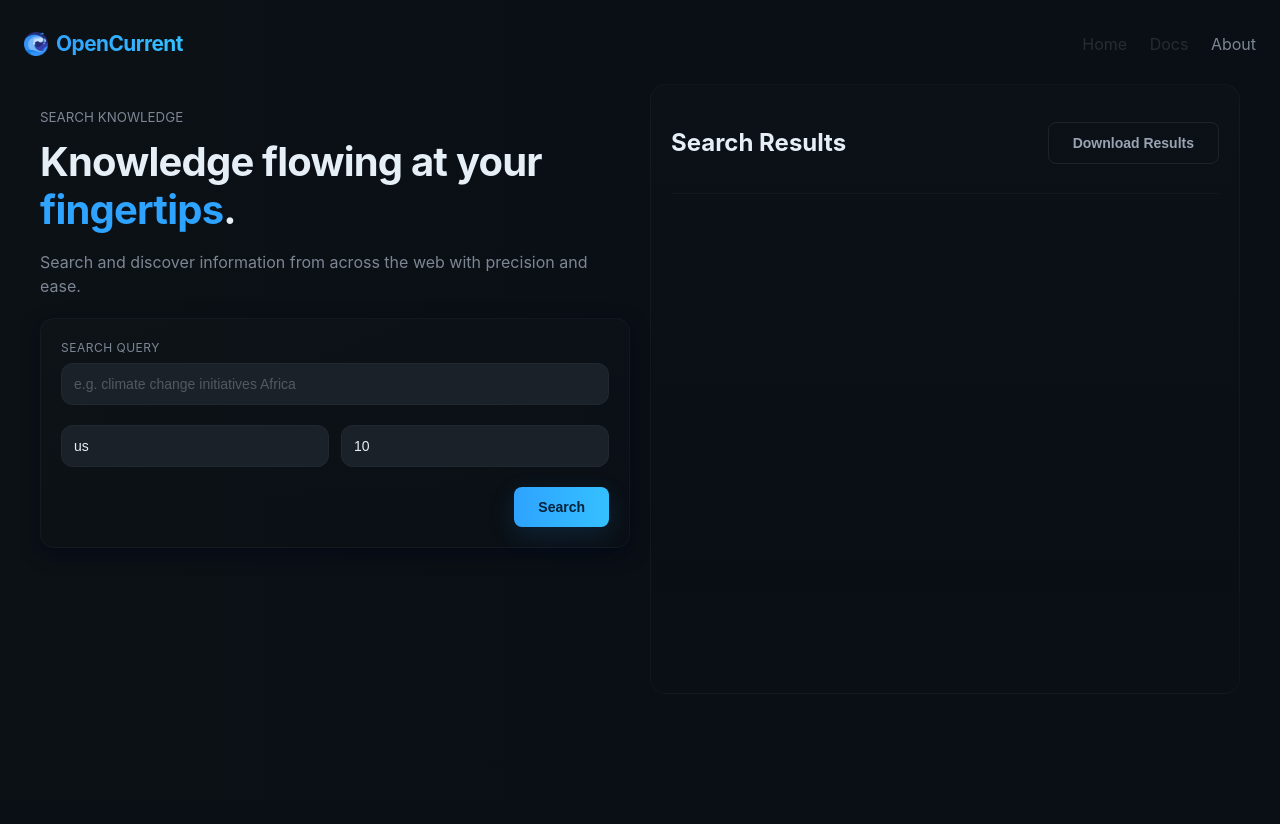
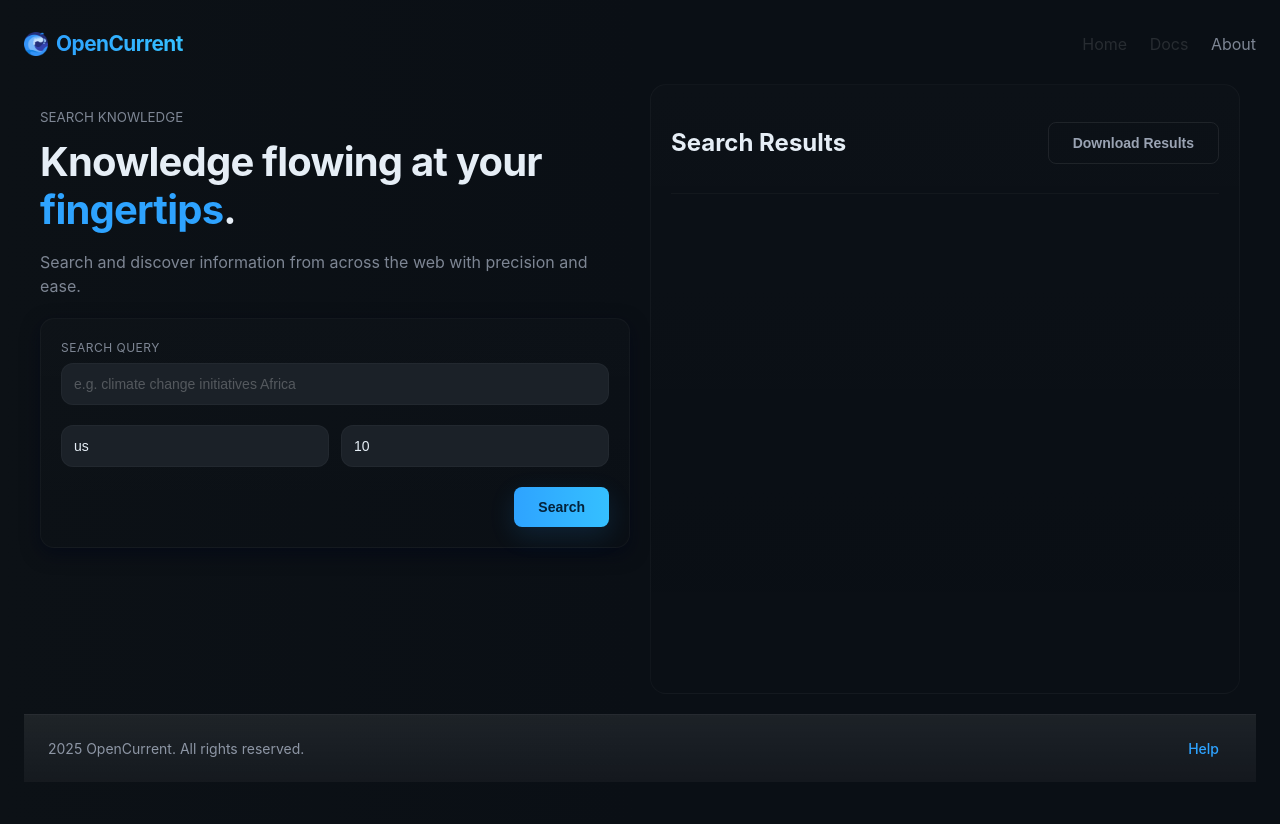
Before and after one commit to Mindscope-AI-Labs/Climate-Global-Scraper, a FastAPI app: page / in a window 1280 px wide. Before the commit the page ends 548 px from the top, so only its background shows below. Run offline with FastAPI, Linux system fonts and the light colour scheme.

Commit message:
UI update commit

```diff
--- a/static/css/styles.css
+++ b/static/css/styles.css
@@ -22,6 +22,14 @@
   -moz-osx-font-smoothing:grayscale;
   padding:24px;
   line-height:1.5;
+  height: 100vh;
+  overflow: hidden;
+}
+
+.page {
+  height: 100vh;
+  display: flex;
+  flex-direction: column;
 }
 
 /* Top bar */
@@ -152,12 +160,12 @@
   position:relative;
   border-radius:16px;
   overflow:hidden;
-  min-height:420px;
   background: linear-gradient(180deg, rgba(255,255,255,0.01), rgba(255,255,255,0.00));
   border:1px solid rgba(255,255,255,0.03);
   padding:20px;
   display:flex;
   flex-direction:column;
+  min-height: 0;
 }
 
 .results-container {
@@ -165,6 +173,7 @@
   display: flex;
   flex-direction: column;
   height: 100%;
+  min-height: 0;
 }
 
 .results-container .results-header {
@@ -174,6 +183,7 @@
   margin-bottom:16px;
   padding-bottom:12px;
   border-bottom:1px solid rgba(255,255,255,0.03);
+  flex-shrink: 0;
 }
 
 .results-container .results {
@@ -182,6 +192,7 @@
   display:grid;
   gap:12px;
   padding-right: 8px;
+  min-height: 0;
 }
 
 .results-container .results::-webkit-scrollbar {
@@ -204,6 +215,7 @@
 
 .results-container .message {
   margin-top: 12px;
+  flex-shrink: 0;
 }
 
 /* Results area */
@@ -266,6 +278,51 @@
   display:inline-block;
 }
 
+/* Footer */
+.footer {
+  background: linear-gradient(180deg, rgba(255,255,255,0.08), rgba(255,255,255,0.04));
+  border-top: 1px solid rgba(255,255,255,0.08);
+  padding: 16px 24px;
+  margin-top: 20px;
+  flex-shrink: 0;
+}
+
+.footer-content {
+  max-width: 1200px;
+  margin: 0 auto;
+  display: flex;
+  justify-content: space-between;
+  align-items: center;
+}
+
+.copyright {
+  color: var(--muted);
+  font-size: 14px;
+  opacity: 0.9;
+}
+
+.footer-actions {
+  display: flex;
+  gap: 12px;
+}
+
+.help-link {
+  color: var(--accent);
+  text-decoration: none;
+  font-size: 14px;
+  font-weight: 500;
+  padding: 6px 12px;
+  border-radius: 6px;
+  transition: all 0.2s ease;
+  border: 1px solid transparent;
+}
+
+.help-link:hover {
+  background: rgba(46, 163, 255, 0.1);
+  border-color: rgba(46, 163, 255, 0.2);
+  text-decoration: none;
+}
+
 /* Responsive adjustments */
 @media (max-width: 900px) {
   .content {
--- a/static/js/app.js
+++ b/static/js/app.js
@@ -3,6 +3,7 @@
 const resultsDiv = document.getElementById('results');
 const message = document.getElementById('message');
 const downloadBtn = document.getElementById('downloadJson');
+const helpLink = document.getElementById('helpLink');
 let lastJson = null;
 
 // Handle form submission
@@ -173,6 +174,70 @@
 
 // Event listeners
 downloadBtn.addEventListener('click', downloadJson);
+helpLink.addEventListener('click', showHelp);
 
 // Initialize
 message.style.display = 'none';
+
+// Show help modal
+function showHelp() {
+  const helpContent = `
+    <div style="max-width: 500px; padding: 24px; background: var(--panel); border-radius: 12px; border: 1px solid rgba(255,255,255,0.1);">
+      <h3 style="margin: 0 0 16px 0; color: var(--accent);">OpenCurrent Help</h3>
+      <div style="margin-bottom: 16px;">
+        <h4 style="margin: 0 0 8px 0; font-size: 14px; color: #e6eef6;">How to Search:</h4>
+        <ul style="margin: 0; padding-left: 16px; font-size: 13px; color: var(--muted); line-height: 1.6;">
+          <li>Enter your search query in the search field</li>
+          <li>Optionally specify a country code (e.g., us, uk, de)</li>
+          <li>Set the number of results you want (1-50)</li>
+          <li>Click "Search" to get results</li>
+        </ul>
+      </div>
+      <div style="margin-bottom: 16px;">
+        <h4 style="margin: 0 0 8px 0; font-size: 14px; color: #e6eef6;">Features:</h4>
+        <ul style="margin: 0; padding-left: 16px; font-size: 13px; color: var(--muted); line-height: 1.6;">
+          <li>Results appear in the right panel</li>
+          <li>Download results as JSON using the download button</li>
+          <li>Click on any result title to visit the source</li>
+        </ul>
+      </div>
+      <div style="text-align: right; margin-top: 20px;">
+        <button onclick="this.closest('.help-modal').remove(); document.getElementById('helpOverlay').remove();"
+                style="padding: 8px 16px; background: var(--accent); color: #04223a; border: none; border-radius: 6px; cursor: pointer; font-weight: 600;">
+          Close
+        </button>
+      </div>
+    </div>
+  `;
+
+  // Create overlay
+  const overlay = document.createElement('div');
+  overlay.id = 'helpOverlay';
+  overlay.style.cssText = `
+    position: fixed;
+    top: 0;
+    left: 0;
+    right: 0;
+    bottom: 0;
+    background: rgba(0, 0, 0, 0.7);
+    display: flex;
+    align-items: center;
+    justify-content: center;
+    z-index: 1000;
+  `;
+
+  // Create modal
+  const modal = document.createElement('div');
+  modal.className = 'help-modal';
+  modal.innerHTML = helpContent;
+
+  overlay.appendChild(modal);
+  document.body.appendChild(overlay);
+
+  // Close on overlay click
+  overlay.addEventListener('click', (e) => {
+    if (e.target === overlay) {
+      overlay.remove();
+    }
+  });
+}
--- a/templates/index.html
+++ b/templates/index.html
@@ -77,6 +77,17 @@
         </div>
       </section>
     </main>
+
+    <footer class="footer">
+      <div class="footer-content">
+        <div class="copyright">
+          2025 OpenCurrent. All rights reserved.
+        </div>
+        <div class="footer-actions">
+          <a href="#" id="helpLink" class="help-link">Help</a>
+        </div>
+      </div>
+    </footer>
   </div>
 
   <script src="/static/js/app.js"></script>
```
Also changed, not shown: src/data/search_results.json (+31 -25 lines).
